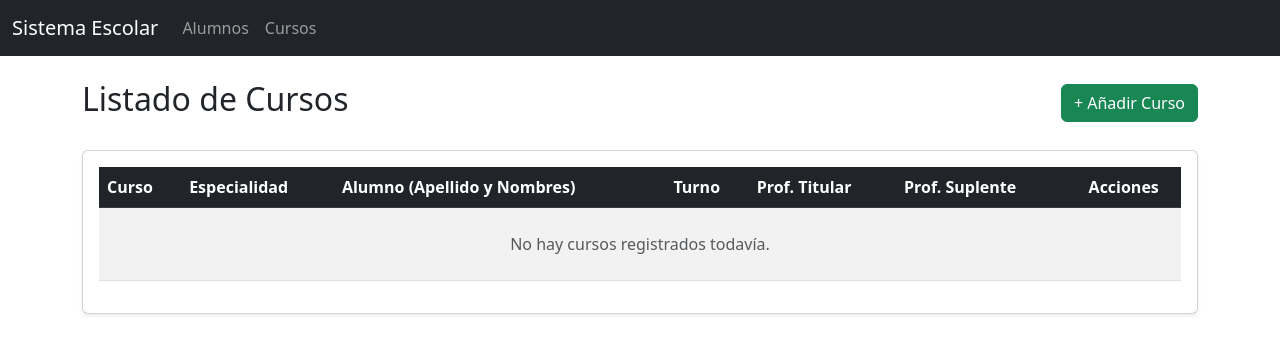
After one commit to miguelmanente/sistemaEscolar, a Flask app: page /cursos in a window 1280 px wide. The commit adds this page. Shown: the top 354 px of the page. Run offline with Flask 3, Linux system fonts and the light colour scheme; the visitor is signed in with stand-in values (Sample User, id 1); data that the repository does not hold is empty.

Commit message:
Pagina Cursos

```diff
--- a/app.py
+++ b/app.py
@@ -10,6 +10,7 @@ from reportlab.lib.pagesizes import letter
 from reportlab.platypus import SimpleDocTemplate, Paragraph, Spacer, Table, TableStyle
 from reportlab.lib.styles import getSampleStyleSheet, ParagraphStyle
 from reportlab.lib import colors
+from werkzeug.security import generate_password_hash, check_password_hash
 
 app = Flask(__name__)
 app.secret_key = 'clave_secreta_super_segura'  # Necesario para el login
@@ -44,6 +45,27 @@ class Alumno(db.Model):
     ape_tutor = db.Column(db.String(100))
     dni_tutor = db.Column(db.String(20))
 
+class Usuario(db.Model):
+    __tablename__ = 'usuario'  # <-- Acá le dice que use la tabla 'usuario' que creaste en pgAdmin
+
+    id = db.Column(db.Integer, primary_key=True)
+    usuario = db.Column(db.String(80), unique=True, nullable=False)
+    password = db.Column(db.String(255), nullable=False)
+
+class Curso(db.Model):
+    __tablename__ = 'cursos'
+
+    id_curso = db.Column(db.Integer, primary_key=True)
+    nombre_curso = db.Column(db.String(100), nullable=False)
+    # Vinculamos con la tabla alumnos usando su clave primaria id_alumno
+    id_alumno = db.Column(db.Integer, db.ForeignKey('alumnos.id_alumno'), nullable=False)
+    especialidad = db.Column(db.String(100), nullable=False)
+    turno = db.Column(db.String(50), nullable=False)
+    profesor_titular = db.Column(db.String(100), nullable=False)
+    profesor_suplente = db.Column(db.String(100), nullable=True)
+
+    # Esto nos permite acceder a los datos del alumno directamente desde el curso (ej: curso.alumno.apellido)
+    alumno = db.relationship('Alumno', backref=db.backref('cursos', lazy=True))
 # ==========================================
 # 2. AQUÍ ES DONDE PONEMOS LAS FUNCIONES AUXILIARES
 # ==========================================
@@ -80,8 +102,10 @@ def normalizar_texto(texto):
             resultado.append(palabra.capitalize())
     return " ".join(resultado)
 #-----------------------------------------------------------------------------
+# Clave secreta que manejarán únicamente Dirección y Secretaría
+CLAVE_ADMIN_INSTITUCIONAL = "Secretaria2026*"
 
-# Ruta inicial (Te llevará al Login)
+# Ruta inicial
 @app.route('/')
 def home():
     return redirect(url_for('login'))
@@ -89,19 +113,53 @@ def home():
 # Ruta del Login
 @app.route('/login', methods=['GET', 'POST'])
 def login():
+    error = None  # Variable para el mensaje de error
     if request.method == 'POST':
-        usuario = request.form['usuario']
+        nombre_usuario = request.form['usuario'].strip()
         password = request.form['password']
 
-        # Aquí puedes poner un usuario y contraseña fijo por ahora
-        if usuario == "admin" and password == "1234":
-            session['usuario'] = usuario
+        # Buscamos el usuario en la base de datos
+        user = Usuario.query.filter_by(usuario=nombre_usuario).first()
+
+        # Verificamos si existe y si coincide la contraseña
+        if user and check_password_hash(user.password, password):
+            session['usuario'] = user.usuario
             return redirect(url_for('principal'))
         else:
-            return "Usuario o contraseña incorrectos. <a href='/login'>Volver</a>"
+            error = "Usuario o contraseña incorrectos."
 
-    return render_template('login.html')
-#-----------------------------------------------------------------------------
+    return render_template('login.html', error=error)
+
+# Ruta de Registro con Clave de Autorización
+@app.route('/register', methods=['GET', 'POST'])
+def register():
+    error = None
+    exito = None
+    if request.method == 'POST':
+        nombre_usuario = request.form['usuario'].strip()
+        password = request.form['password']
+        admin_code = request.form['admin_code'].strip()
+
+        # 1. Validar la clave institucional
+        if admin_code != CLAVE_ADMIN_INSTITUCIONAL:
+            error = "La clave de Dirección/Secretaría es incorrecta."
+
+        # 2. Verificar si el usuario ya existe
+        elif Usuario.query.filter_by(usuario=nombre_usuario).first():
+            error = "El nombre de usuario ya está registrado."
+
+        else:
+            # 3. Hashear la contraseña y guardar en la base de datos
+            password_encriptada = generate_password_hash(password)
+            nuevo_usuario = Usuario(usuario=nombre_usuario, password=password_encriptada)
+
+            db.session.add(nuevo_usuario)
+            db.session.commit()
+
+            exito = "¡Usuario registrado con éxito!"
+
+    return render_template('register.html', error=error, exito=exito)
+#-----------------------------------------------------------------------------|
 
 # Ruta de la página principal (Menú con pestañas)
 @app.route('/principal')
@@ -465,6 +523,80 @@ def generar_ficha_pdf(id_alumno):
     return send_file(ruta_completa, as_attachment=True)
 # ------------------------------------------------------------------------------------------------------------
 
+# ----------------------------Creación de cursos y asignación de alumnos a cursos---------------------------------------------
+@app.route('/cursos')
+def listar_cursos():
+    if 'usuario' not in session:
+        return redirect(url_for('login'))
+
+    # Consultamos los cursos y los ordenamos por nombre_curso y especialidad,
+    # haciendo un 'join' implícito o explícito con la tabla Alumnos
+    cursos = Curso.query.join(Alumno).order_by(Curso.nombre_curso, Curso.especialidad).all()
+
+    return render_template('cursos.html', cursos=cursos)
+# ------------------------------------------------------------------------------------------------------------
+
+# Ruta para crear un nuevo curso
+@app.route('/cursos/nuevo', methods=['GET', 'POST'])
+def nuevo_curso():
+    if request.method == 'POST':
+        nombre_curso = request.form['nombre_curso'].strip()
+        id_alumno = request.form['id_alumno']
+        especialidad = request.form['especialidad'].strip()
+        turno = request.form['turno'].strip()
+        profesor_titular = request.form['profesor_titular'].strip()
+        profesor_suplente = request.form['profesor_suplente'].strip()
+
+        # Guardar en la base de datos
+        nuevo = Curso(
+            nombre_curso=nombre_curso,
+            id_alumno=id_alumno,
+            especialidad=especialidad,
+            turno=turno,
+            profesor_titular=profesor_titular,
+            profesor_suplente=profesor_suplente if profesor_suplente else None
+        )
+        db.session.add(nuevo)
+        db.session.commit()
+        return redirect(url_for('listar_cursos'))
+
+    # Pasamos la lista de alumnos ordenados por apellido para seleccionarlos fácilmente
+    alumnos = Alumno.query.order_by(Alumno.apellido).all()
+    return render_template('form_curso.html', alumnos=alumnos)
+#---------------------------------------------------------------------------------------------------
+
+# Ruta para editar un curso existente
+@app.route('/cursos/editar/<int:id_curso>', methods=['GET', 'POST'])
+def editar_curso(id_curso):
+    # Buscamos el curso o devolvemos error 404 si no existe
+    curso = Curso.query.get_or_404(id_curso)
+
+    if request.method == 'POST':
+        curso.nombre_curso = request.form['nombre_curso'].strip()
+        curso.id_alumno = request.form['id_alumno']
+        curso.especialidad = request.form['especialidad'].strip()
+        curso.turno = request.form['turno'].strip()
+        curso.profesor_titular = request.form['profesor_titular'].strip()
+
+        profesor_suplente = request.form['profesor_suplente'].strip()
+        curso.profesor_suplente = profesor_suplente if profesor_suplente else None
+
+        db.session.commit()
+        return redirect(url_for('listar_cursos'))
+
+    # Pasamos el curso actual y la lista de alumnos al formulario
+    alumnos = Alumno.query.order_by(Alumno.apellido).all()
+    return render_template('form_curso.html', curso=curso, alumnos=alumnos)
+# -----------------------------------------------------------------------------------------------------------
+
+# Ruta para eliminar un curso
+@app.route('/cursos/eliminar/<int:id_curso>', methods=['POST'])
+def eliminar_curso(id_curso):
+    curso = Curso.query.get_or_404(id_curso)
+    db.session.delete(curso)
+    db.session.commit()
+    return redirect(url_for('listar_cursos'))
+# ------------------------------------------------------------------------------------------------------------
 
 if __name__ == '__main__':
     app.run(debug=True)
--- /dev/null
+++ b/templates/cursos.html
@@ -0,0 +1,82 @@
+<!DOCTYPE html>
+<html lang="es">
+<head>
+    <meta charset="UTF-8">
+    <title>Listado de Cursos</title>
+    <link href="https://cdn.jsdelivr.net/npm/bootstrap@5.3.0/dist/css/bootstrap.min.css" rel="stylesheet">
+</head>
+<body>
+
+    <!-- BARRA DE MENÚ -->
+    <nav class="navbar navbar-expand-lg navbar-dark bg-dark">
+        <div class="container-fluid">
+            <a class="navbar-brand" href="{{ url_for('principal') }}">Sistema Escolar</a>
+            <div class="collapse navbar-collapse">
+                <ul class="navbar-nav">
+                    <li class="nav-item">
+                        <a class="nav-link" href="{{ url_for('principal') }}">Alumnos</a>
+                    </li>
+                    <li class="nav-item">
+                        <a class="nav-link" href="{{ url_for('listar_cursos') }}">Cursos</a>
+                    </li>
+                </ul>
+            </div>
+        </div>
+    </nav>
+
+    <!-- CONTENIDO PRINCIPAL -->
+    <div class="container mt-4">
+        <div class="d-flex justify-content-between align-items-center mb-4">
+            <h2>Listado de Cursos</h2>
+            <a href="{{ url_for('nuevo_curso') }}" class="btn btn-success">+ Añadir Curso</a>
+        </div>
+
+        <div class="card shadow-sm">
+            <div class="card-body">
+                <div class="table-responsive">
+                    <table class="table table-striped table-hover align-middle">
+                        <thead class="table-dark">
+                            <tr>
+                                <th>Curso</th>
+                                <th>Especialidad</th>
+                                <th>Alumno (Apellido y Nombres)</th>
+                                <th>Turno</th>
+                                <th>Prof. Titular</th>
+                                <th>Prof. Suplente</th>
+                                <th class="text-center">Acciones</th> <!-- NUEVA COLUMNA -->
+                            </tr>
+                        </thead>
+                        <tbody>
+                            {% for curso in cursos %}
+                            <tr>
+                                <td>{{ curso.nombre_curso }}</td>
+                                <td>{{ curso.especialidad }}</td>
+                                <td>{{ curso.alumno.apellido }}, {{ curso.alumno.nombre }}</td>
+                                <td>{{ curso.turno }}</td>
+                                <td>{{ curso.profesor_titular }}</td>
+                                <td>{{ curso.profesor_suplente if curso.profesor_suplente else '-' }}</td>
+                                <td class="text-center">
+                                    <!-- Botón Editar -->
+                                    <a href="{{ url_for('editar_curso', id_curso=curso.id_curso) }}" class="btn btn-sm btn-warning">Editar</a>
+
+                                    <!-- Botón Eliminar con confirmación -->
+                                    <form action="{{ url_for('eliminar_curso', id_curso=curso.id_curso) }}" method="POST" style="display:inline;" onsubmit="return confirm('¿Estás seguro de que deseas eliminar este curso?');">
+                                        <button type="submit" class="btn btn-sm btn-danger">Eliminar</button>
+                                    </form>
+                                </td>
+                            </tr>
+                            {% else %}
+                            <tr>
+                                <td colspan="7" class="text-center text-muted py-4">No hay cursos registrados todavía.</td>
+                            </tr>
+                            {% endfor %}
+                        </tbody>
+                    </table>
+                </div>
+            </div>
+        </div>
+    </div>
+
+    <script src="https://cdn.jsdelivr.net/npm/bootstrap@5.3.0/dist/js/bootstrap.bundle.min.js"></script>
+</body>
+</html>
--- a/templates/index.html
+++ b/templates/index.html
@@ -27,7 +27,10 @@
                     <li class="nav-item">
                         <a class="nav-link active" href="/principal">Alumnos</a>
                     </li>
-                    <!-- Aquí dejaremos listas las próximas pestañas en el futuro -->
+                    <!--  Cursos  -->
+                    <li class="nav-item">
+                        <a class="nav-link" href="{{ url_for('listar_cursos') }}">Cursos</a>
+                    </li>
                 </ul>
                 <a href="/login" class="btn btn-outline-light btn-sm">Cerrar Sesión</a>
             </div>
```
Also changed, not shown: templates/form_curso.html (added, +86 -0 lines), templates/login.html (+16 -6 lines), templates/register.html (added, +50 -0 lines).
